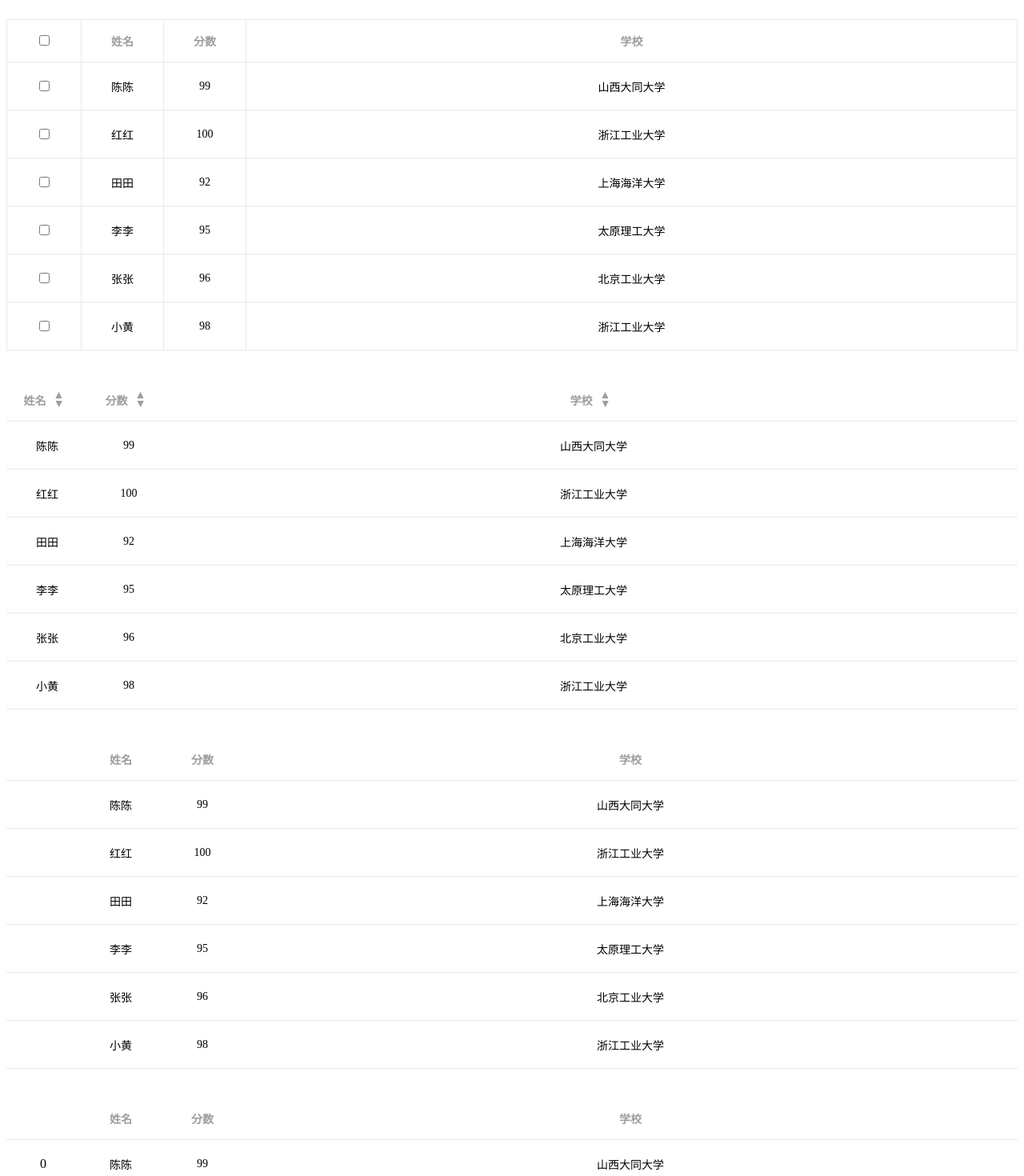
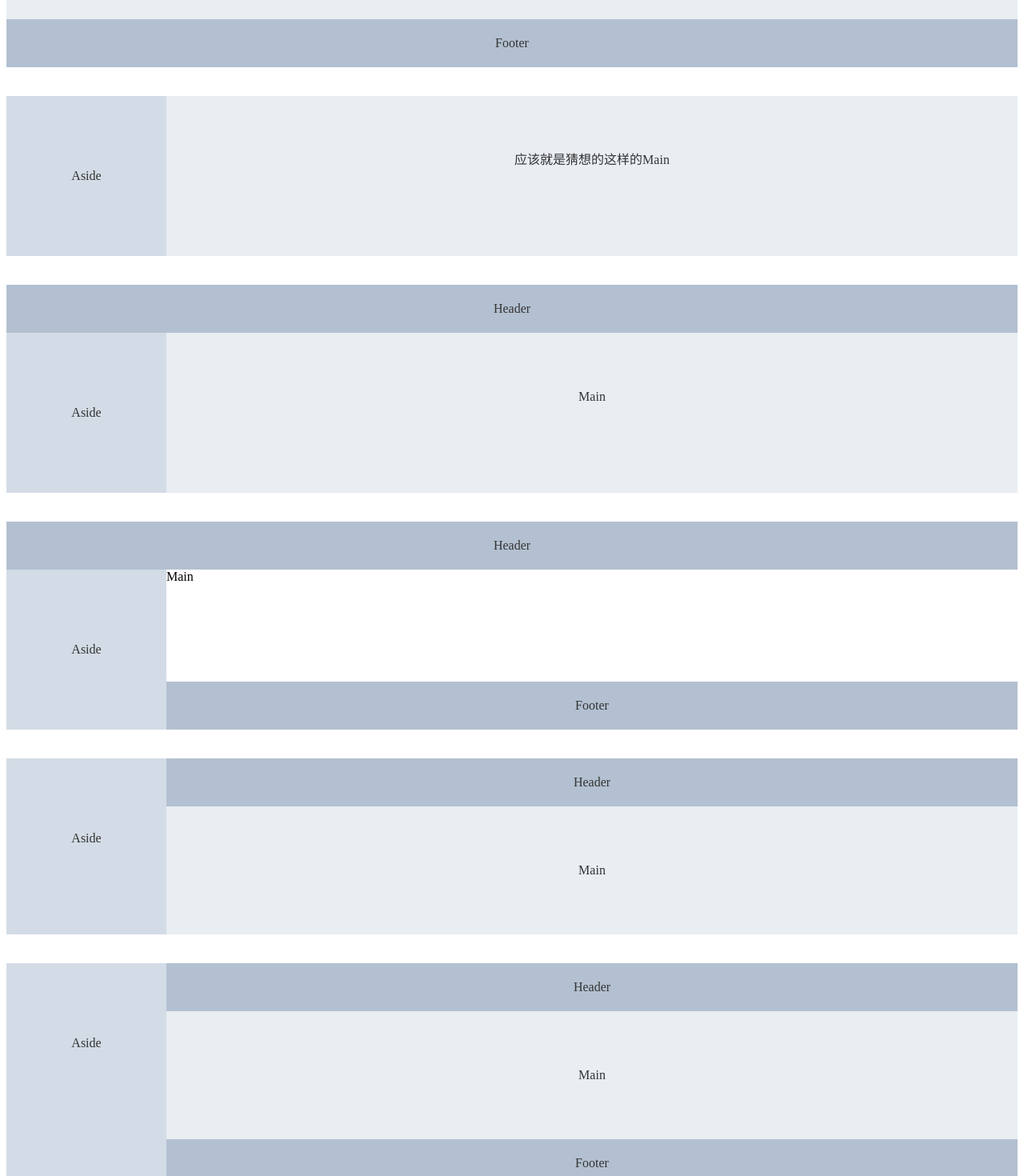
Before and after one commit to liangyanhong-521/Yan-main, a Vue app: page / in a window 1280 px wide. Shown: the part 460-1930 px from the top of the page at 80% size. Built offline with nearby package versions, Linux system fonts and the light colour scheme.

Commit message:
container组件

```diff
--- a/src/App.vue
+++ b/src/App.vue
@@ -1,5 +1,70 @@
 <template>
   <div id="app">
+    <y-container class="y-container">
+      <y-header class="y-header">Header</y-header>
+      <y-content class="y-content">Main</y-content>
+    </y-container>
+    <br />
+    <br />
+    <y-container class="y-container">
+      <y-header class="y-header">Header</y-header>
+      <y-content class="y-content">Main</y-content>
+      <y-footer class="y-footer">Footer</y-footer>
+    </y-container>
+    <br />
+    <br />
+    <y-container class="y-container">
+      <y-aside width="200px" class="y-aside">Aside</y-aside>
+      <y-content class="y-content">应该就是猜想的这样的Main</y-content>
+    </y-container>
+    <br />
+    <br />
+
+    <y-container class="y-container">
+      <y-header class="y-header">Header</y-header>
+      <y-container class="y-container">
+        <y-aside width="200px" class="y-aside">Aside</y-aside>
+        <y-content class="y-content">Main</y-content>
+      </y-container>
+    </y-container>
+    <br />
+    <br />
+
+    <y-container class="y-container">
+      <y-header class="y-header">Header</y-header>
+      <y-container class="y-container">
+        <y-aside width="200px" class="y-aside">Aside</y-aside>
+        <y-container class="y-container">
+          <y-content  >Main</y-content>
+          <y-footer class="y-footer">Footer</y-footer>
+        </y-container>
+      </y-container>
+    </y-container>
+    <br />
+    <br />
+
+    <y-container class="y-container">
+      <y-aside width="200px" class="y-aside">Aside</y-aside>
+      <y-container class="y-container">
+        <y-header class="y-header">Header</y-header>
+        <y-content class="y-content">Main</y-content>
+      </y-container>
+    </y-container>
+    <br />
+    <br />
+
+    <y-container class="y-container">
+      <y-aside width="200px"  class="y-aside">Aside</y-aside>
+      <y-container class="y-container">
+        <y-header class="y-header">Header</y-header>
+        <y-content class="y-content">Main</y-content>
+        <y-footer class="y-footer">Footer</y-footer>
+      </y-container>
+    </y-container>
+
+    <br />
+    <br />
+
     <y-button>文字按钮</y-button>
     <y-button>文字按钮</y-button>
     <y-button type="info" @click="handle">文字按钮</y-button>
@@ -83,14 +148,6 @@
 
     <br />
     <br />
-
-    <y-row>
-      <y-col :span="24">
-        <div class="grid-content bg-purple-dark"></div>
-      </y-col>
-    </y-row>
-
-    <br />
     <y-row :gutter="20" justify="center">
       <y-col :span="6"><div class="grid-content bg-purple"></div></y-col>
       <y-col :span="8" :offset="6"
@@ -114,23 +171,21 @@
       <y-col :span="6"><div class="grid-content bg-purple-dark"></div></y-col>
     </y-row>
     <br />
-
-    <y-row :gutter="10">
-      <y-col :span="12" :offset="6"
-        ><div class="grid-content bg-purple-light"></div
-      ></y-col>
-      <!-- <y-col :span="8"><div class="grid-content bg-purple-dark"></div></y-col>
-      <y-col :span="4"><div class="grid-content bg-purple-light"></div></y-col> -->
-    </y-row>
-
-    <br />
     <br />
 
     <y-row :gutter="10">
-      <y-col :xs="8" :sm="6" :md="4" :lg="3"><div class="grid-content bg-purple"></div></y-col>
-      <y-col :xs="4" :sm="6" :md="8" :lg="9"><div class="grid-content bg-purple-light"></div></y-col>
-      <y-col :xs="4" :sm="6" :md="8" :lg="9"><div class="grid-content bg-purple"></div></y-col>
-      <y-col :xs="8" :sm="6" :md="4" :lg="3"><div class="grid-content bg-purple-light"></div></y-col>
+      <y-col :xs="8" :sm="6" :md="4" :lg="3"
+        ><div class="grid-content bg-purple"></div
+      ></y-col>
+      <y-col :xs="4" :sm="6" :md="8" :lg="9"
+        ><div class="grid-content bg-purple-light"></div
+      ></y-col>
+      <y-col :xs="4" :sm="6" :md="8" :lg="9"
+        ><div class="grid-content bg-purple"></div
+      ></y-col>
+      <y-col :xs="8" :sm="6" :md="4" :lg="3"
+        ><div class="grid-content bg-purple-light"></div
+      ></y-col>
     </y-row>
   </div>
 </template>
@@ -144,6 +199,11 @@ import YTable from "./components/table/table.vue";
 import YInput from "./components/input.vue";
 import YCol from "./components/layout/col.vue";
 import YRow from "./components/layout/row.vue";
+import YContainer from "./components/container/container.vue";
+import YHeader from "./components/container/header.vue";
+import YAside from "./components/container/aside.vue";
+import YFooter from "./components/container/footer.vue";
+import YContent from "./components/container/content.vue";
 
 export default {
   name: "App",
@@ -156,6 +216,11 @@ export default {
     YInput,
     YRow,
     YCol,
+    YContainer,
+    YHeader,
+    YAside,
+    YFooter,
+    YContent,
   },
   data() {
     return {
@@ -247,4 +312,27 @@ export default {
   padding: 10px 0;
   background-color: #f9fafc;
 }
+
+.y-header,
+.y-footer {
+  background-color: #b3c0d1;
+  color: #333;
+  text-align: center;
+  line-height: 60px;
+}
+
+.y-aside {
+  background-color: #d3dce6;
+  color: #333;
+  text-align: center;
+  line-height: 200px;
+}
+
+.y-content {
+  background-color: #e9eef3;
+  color: #333;
+  text-align: center;
+  line-height: 160px;
+}
+
 </style>>
--- /dev/null
+++ b/src/components/container/aside.vue
@@ -0,0 +1,20 @@
+<template>
+  <div class="aside-wrapper" :style="{ width }">
+    <slot></slot>
+  </div>
+</template>
+
+<script>
+export default {
+  name: "YAside",
+   props:{
+    width:{
+        type:String,
+        default:"300px"
+    }
+  }
+};
+</script>
+
+<style lang="scss" scroped>
+</style>
--- /dev/null
+++ b/src/components/container/container.vue
@@ -0,0 +1,36 @@
+<template>
+  <div class="container-wrapper" :class="layoutClass">
+    <slot></slot>
+  </div>
+</template>
+
+<script>
+export default {
+  name: "YContainer",
+  data() {
+    return {
+      layoutClass: {
+        hasSider: false,
+      },
+    };
+  },
+  mounted() {
+    this.$children.forEach((vm) => {
+      if (vm.$options.name === "YAside") {
+        this.layoutClass.hasSider = true;
+      }
+    });
+  },
+};
+</script>
+
+<style lang="scss" scroped>
+.container-wrapper {
+  display: flex;
+  flex-direction: column;
+  flex: 1;
+  &.hasSider {
+    flex-direction: row;
+  }
+}
+</style>
--- /dev/null
+++ b/src/components/container/content.vue
@@ -0,0 +1,17 @@
+<template>
+  <div class="content-wrapper">
+    <slot></slot>
+  </div>
+</template>
+
+<script>
+export default {
+  name: "YContent",
+};
+</script>
+
+<style lang="scss" scroped>
+.content-wrapper{
+    flex: 1;
+}
+</style>
--- /dev/null
+++ b/src/components/container/footer.vue
@@ -0,0 +1,20 @@
+<template>
+  <div class="footer-wrapper" :style="{ height }">
+    <slot></slot>
+  </div>
+</template>
+
+<script>
+export default {
+  name: "YFooter",
+  props:{
+    height:{
+        type:String,
+        default:"60px"
+    }
+  }
+};
+</script>
+
+<style lang="scss" scroped>
+</style>
--- /dev/null
+++ b/src/components/container/header.vue
@@ -0,0 +1,20 @@
+<template>
+  <div class="header-wrapper" :style="{ height }">
+    <slot></slot>
+  </div>
+</template>
+
+<script>
+export default {
+  name: "YHeader",
+  props:{
+    height:{
+        type:String,
+        default:"60px"
+    }
+  }
+};
+</script>
+
+<style lang="scss" scroped>
+</style>
```
